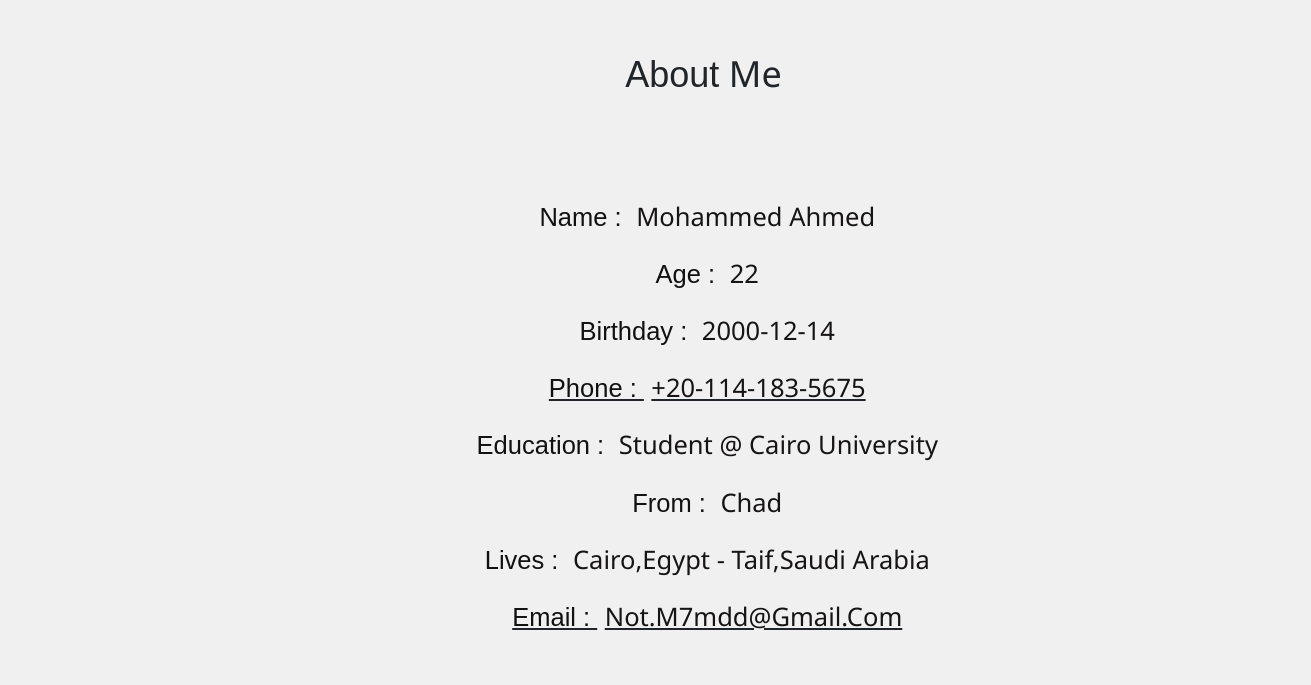
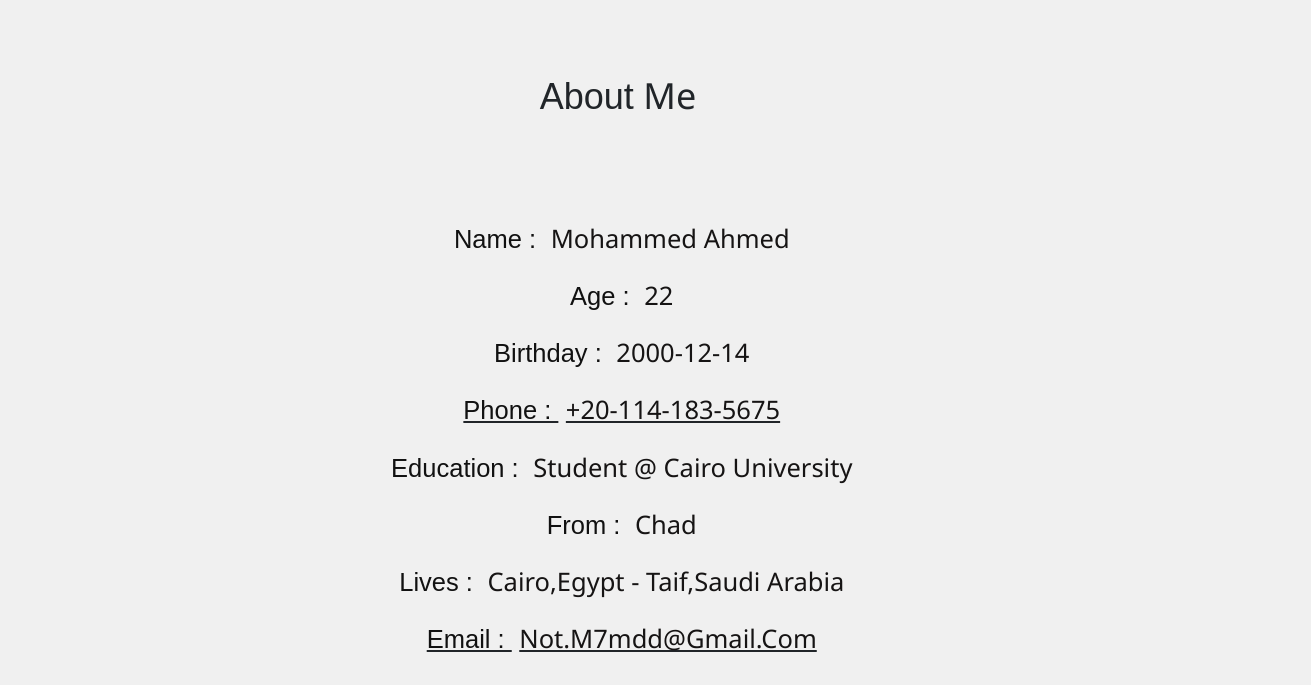
Before and after one commit to mahamadAhmed/mohammedAhmed, a plain HTML site: page index.html in a window 1280 px wide. Shown: the part 805-1490 px from the top of the page, 1311 px wide, since content can reach past the window. Drawn offline with nearby package versions, Linux system fonts and the light colour scheme.

Commit message:
Add files via upload

```diff
--- a/css/style.css
+++ b/css/style.css
@@ -99,22 +99,6 @@
   cursor: pointer;
 }
 
-.about {
-  font-size: 50%;
-  display: grid;
-  font-family: 'Nunito', sans-serif;
-  margin: 0;
-  box-sizing: border-box;
-  text-decoration: none;
-  outline: none;
-  border: none;
-  text-transform: capitalize;
-  transition: all .2s linear;
-  min-height: 100vh;
-  padding: 1rem;
-  margin-top: auto;
-
-}
 
 
 
@@ -134,13 +118,40 @@
   margin: 5%;
 }
 
+.about {
+  font-size: 50%;
+  display: grid;
+  font-family: 'Nunito', sans-serif;
+  margin: 0;
+  /* box-sizing: border-box; */
+  text-decoration: none;
+  outline: none;
+  border: none;
+  text-transform: capitalize;
+  transition: all .2s linear;
+  min-height: 100vh;
+  padding: 1rem;
+  margin-top: auto;
+
+
+  align-items: center;
+  position: static;
+  margin-right: -31px;
+}
+
 .container {
   display: grid;
   flex-direction: row-reverse;
   height: 100vh;
-  margin-top: 0px;
-  margin-right: -31px;
+  transition: all .2s linear;
+  min-height: 100vh;
+  padding: 1rem;
+  margin-top: auto;
+
+  /* margin-right: -31px; */
+
   position: static;
+
   background-color: #f0f0f0;
   align-items: center;
 }
```
